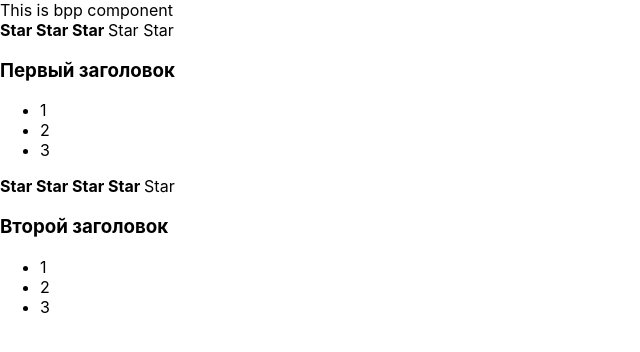
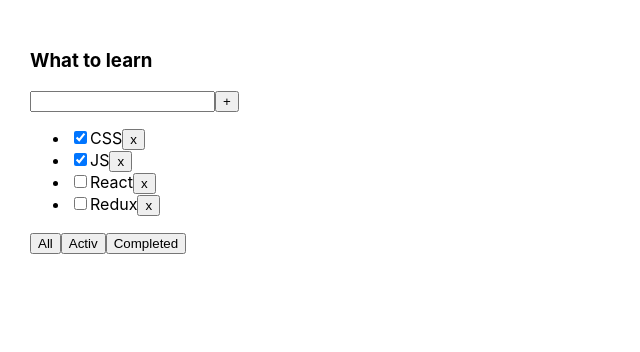
Before and after one commit to Art-San/YTb_IT-INCUBATOR.IO_Todolist, a React (Create React App) app: page / in a window 1280 px wide. Shown: the top 352 px of the page, without its empty margins (0-640 px from the left). Built offline with nearby package versions, Linux system fonts and the light colour scheme.

Commit message:
02 - Todolist React TS

```diff
--- a/src/index.js
+++ b/src/index.js
@@ -1,19 +1,19 @@
-import React from 'react';
-import ReactDOM from 'react-dom/client';
-import './index.css';
-// import App from './App';
-import reportWebVitals from './reportWebVitals';
-import Bpp from './Bpp';
+import React from 'react'
+import ReactDOM from 'react-dom/client'
+import './index.css'
+import App from './App'
+import reportWebVitals from './reportWebVitals'
+// import Bpp from './Bpp';
 
-const root = ReactDOM.createRoot(document.getElementById('root'));
+const root = ReactDOM.createRoot(document.getElementById('root'))
 root.render(
   <React.StrictMode>
-    {/* <App /> */}
-    <Bpp/>
+    <App />
+    {/* <Bpp/> */}
   </React.StrictMode>
-);
+)
 
 // If you want to start measuring performance in your app, pass a function
 // to log results (for example: reportWebVitals(console.log))
 // or send to an analytics endpoint. Learn more: https://bit.ly/CRA-vitals
-reportWebVitals();
+reportWebVitals()
```
